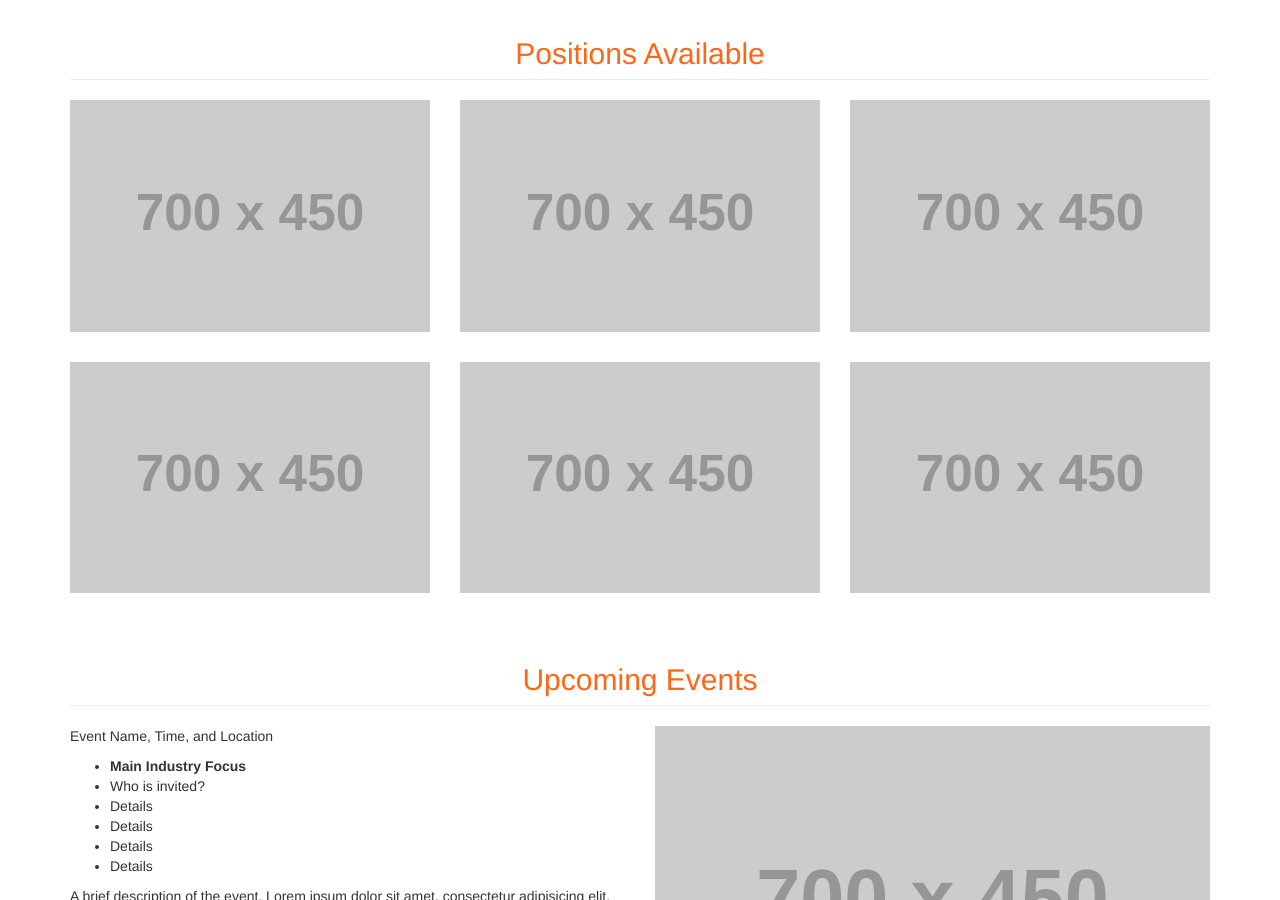
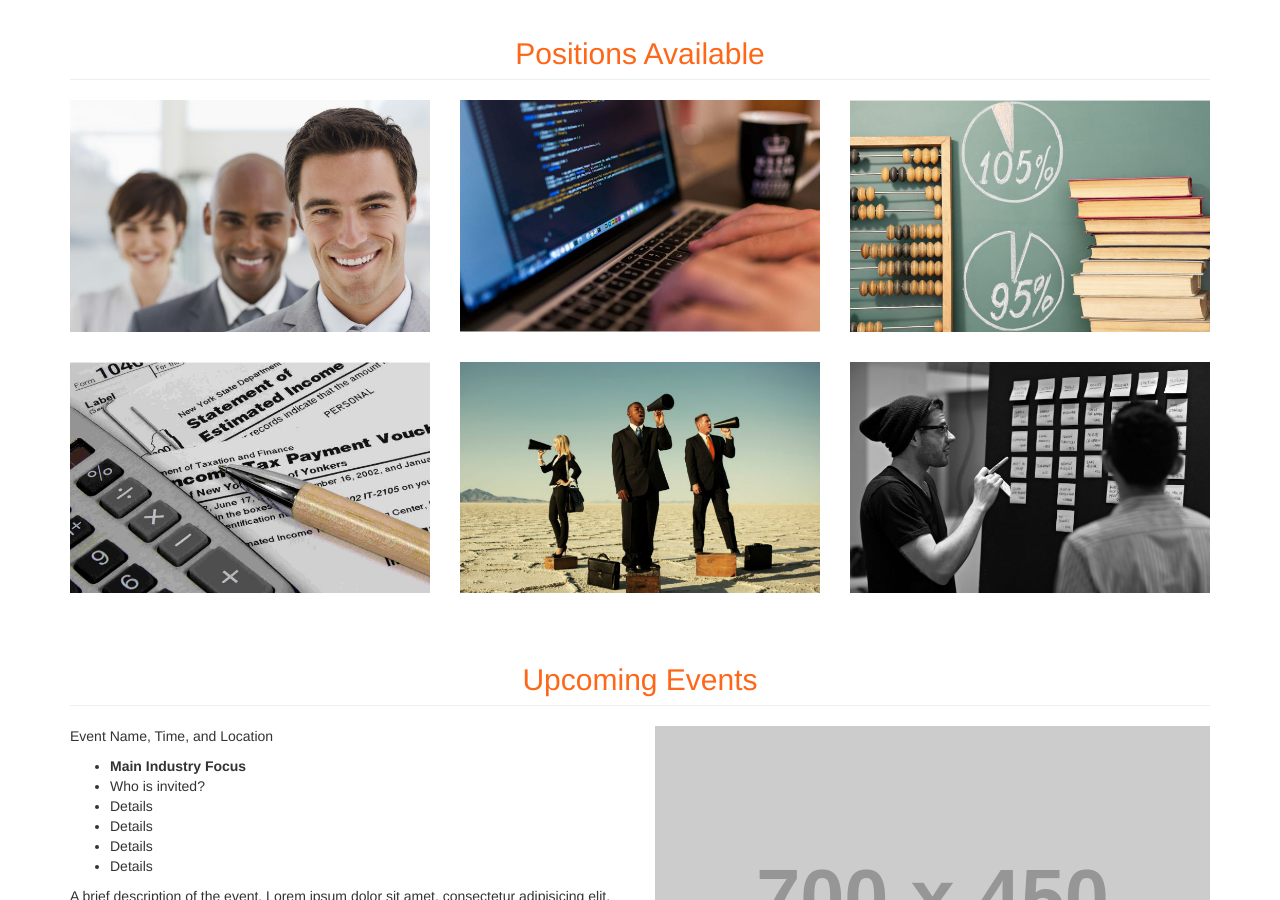
Before and after one commit to h3xar0n/gradplan, a plain HTML site: page index.html in a window 1280 px wide. Shown: the part 931-1831 px from the top of the page. Drawn offline with Linux system fonts and the light colour scheme; placeholder pictures from the web are drawn by us.

Commit message:
Job Images

```diff
--- a/index.html
+++ b/index.html
@@ -258,32 +258,32 @@
             </div>
             <div class="col-md-4 col-sm-6">
                 <a href="jobpost.html">
-                    <img class="img-responsive img-portfolio img-hover" src="http://placehold.it/700x450" alt="">
+                    <img class="img-responsive img-portfolio img-hover" src="images/jobs/job1.jpg" alt="">
                 </a>
             </div>
             <div class="col-md-4 col-sm-6">
                 <a href="jobpost.html">
-                    <img class="img-responsive img-portfolio img-hover" src="http://placehold.it/700x450" alt="">
+                    <img class="img-responsive img-portfolio img-hover" src="images/jobs/job2.jpg" alt="">
                 </a>
             </div>
             <div class="col-md-4 col-sm-6">
                 <a href="jobpost.html">
-                    <img class="img-responsive img-portfolio img-hover" src="http://placehold.it/700x450" alt="">
+                    <img class="img-responsive img-portfolio img-hover" src="images/jobs/job3.jpg" alt="">
                 </a>
             </div>
             <div class="col-md-4 col-sm-6">
                 <a href="jobpost.html">
-                    <img class="img-responsive img-portfolio img-hover" src="http://placehold.it/700x450" alt="">
+                    <img class="img-responsive img-portfolio img-hover" src="images/jobs/job4.jpg" alt="">
                 </a>
             </div>
             <div class="col-md-4 col-sm-6">
                 <a href="jobpost.html">
-                    <img class="img-responsive img-portfolio img-hover" src="http://placehold.it/700x450" alt="">
+                    <img class="img-responsive img-portfolio img-hover" src="images/jobs/job5.jpg" alt="">
                 </a>
             </div>
             <div class="col-md-4 col-sm-6">
                 <a href="jobpost.html">
-                    <img class="img-responsive img-portfolio img-hover" src="http://placehold.it/700x450" alt="">
+                    <img class="img-responsive img-portfolio img-hover" src="images/jobs/job6.jpg" alt="">
                 </a>
             </div>
         </div>
```
Also changed, not shown: images/jobs/job1.jpg (added), images/jobs/job2.jpg (added), images/jobs/job3.jpg (added), images/jobs/job4.jpg (added), images/jobs/job5.jpg (added), images/jobs/job6.jpg (added), images/jobs/jobpost1.jpg (added), images/jobs/jobpost2.jpg (added), images/jobs/jobpost3.jpg (added), images/jobs/jobpost4.jpg (added), images/jobs/jobpost5.jpg (added), images/jobs/jobpost6.jpg (added).
